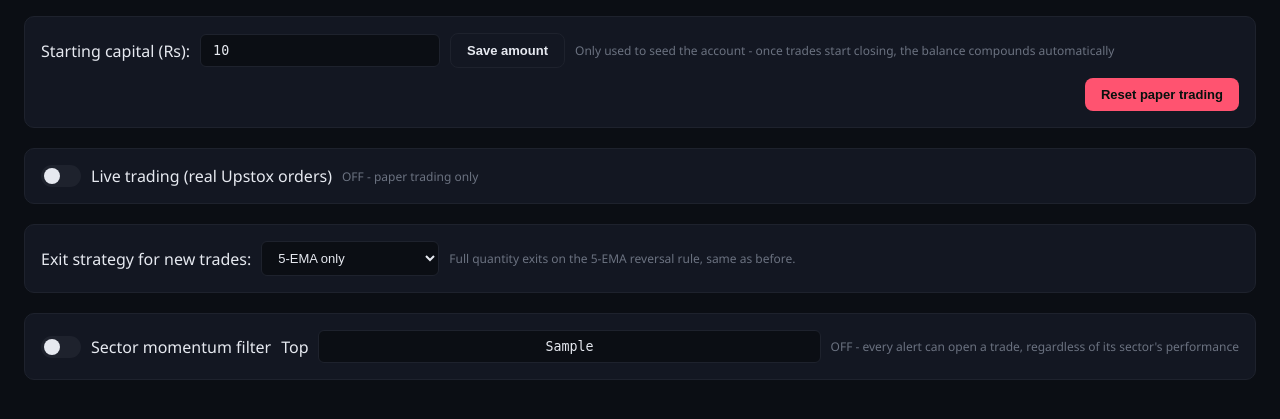
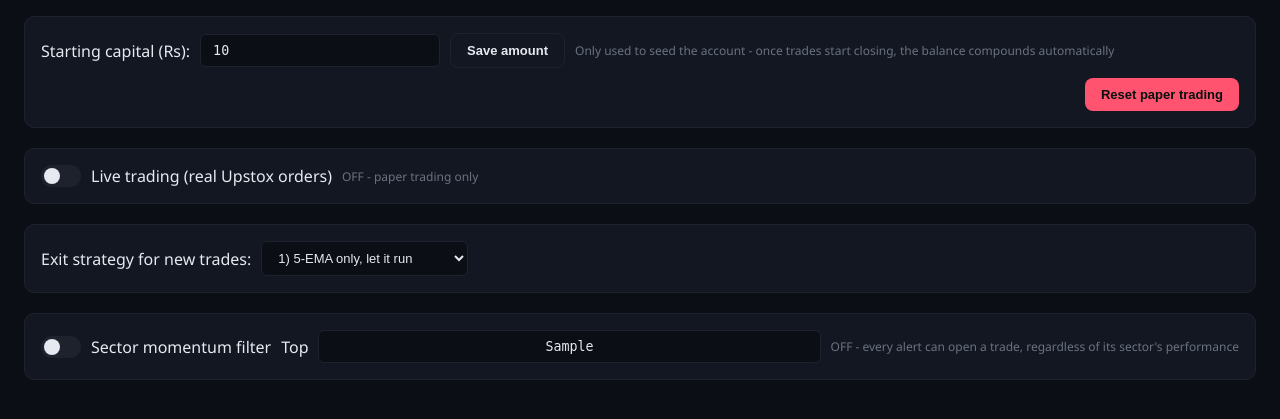
Before and after one commit to rajaram997267-ops/Rajaram-Trading-Terminal-RTT-v0.0, a Flask app: template templates/settings.html in a window 1280 px wide. Shown: the part 233-652 px from the top of the page. Run offline with Flask 3, Linux system fonts and the light colour scheme; the template is opened without the code that fills it: most values are stand-ins (such as "Sample title", 1, 10 or a date in 2020); parts of the project's set-up code (start-up, migrations or seed data) failed here and were passed over; some libraries are stand-ins or nearby versions.

Commit message:
Add files via upload

```diff
--- a/templates/settings.html
+++ b/templates/settings.html
@@ -162,12 +162,13 @@
   <div class="settings-box">
     <span>Exit strategy for new trades:</span>
     <select id="strategySelect" onchange="setStrategy(this.value)">
-      <option value="EMA" {% if exit_strategy == "EMA" %}selected{% endif %}>5-EMA only</option>
-      <option value="TARGETS" {% if exit_strategy == "TARGETS" %}selected{% endif %}>2% half + trail from 4%</option>
+      <option value="EMA" {% if exit_strategy == "EMA" %}selected{% endif %}>1) 5-EMA only, let it run</option>
+      <option value="HALF_HALF_HARD4" {% if exit_strategy == "HALF_HALF_HARD4" %}selected{% endif %}>2) 2% half book, 4% full exit</option>
+      <option value="TRAIL_FROM_2" {% if exit_strategy == "TRAIL_FROM_2" %}selected{% endif %}>3) Trail 100% qty from 2%</option>
+      <option value="FULL_AT_2" {% if exit_strategy == "FULL_AT_2" %}selected{% endif %}>4) Full exit at 2%</option>
+      <option value="FULL_AT_4" {% if exit_strategy == "FULL_AT_4" %}selected{% endif %}>5) Full exit at 4%</option>
     </select>
-    <span class="token-status" id="strategyStatus">
-      {% if exit_strategy == "TARGETS" %}Books half at +2% (breakeven stop after), rest trails from +4% in 0.5% steps. 5-EMA only protects before Target-1.{% else %}Full quantity exits on the 5-EMA reversal rule, same as before.{% endif %}
-    </span>
+    <span class="token-status" id="strategyStatus">{{ strategy_descriptions.get(exit_strategy, "") }}</span>
   </div>
 
   <div class="settings-box">
@@ -241,9 +242,7 @@
           body: JSON.stringify({ strategy }),
         });
         const result = await res.json();
-        statusEl.textContent = result.exit_strategy === "TARGETS"
-          ? "Books half at +2% (breakeven stop after), rest trails from +4% in 0.5% steps. 5-EMA only protects before Target-1."
-          : "Full quantity exits on the 5-EMA reversal rule, same as before.";
+        statusEl.textContent = result.description || "";
       } catch (err) {
         statusEl.textContent = "Failed to update - see console";
         console.error(err);
```
